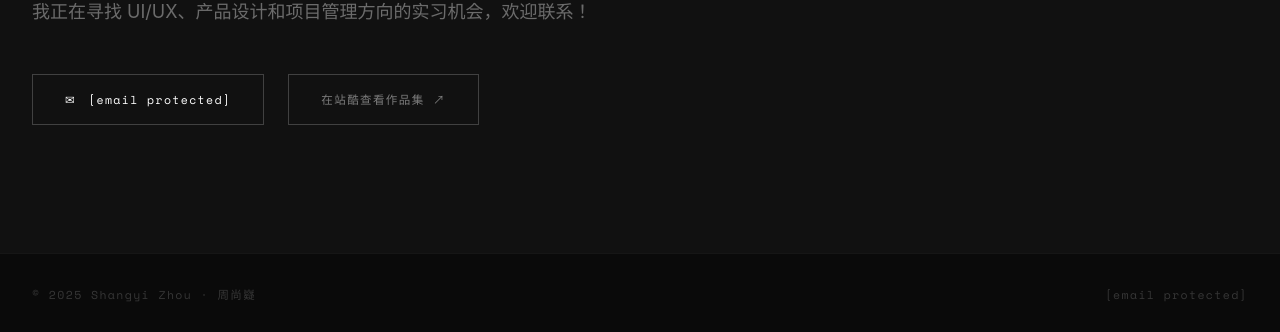
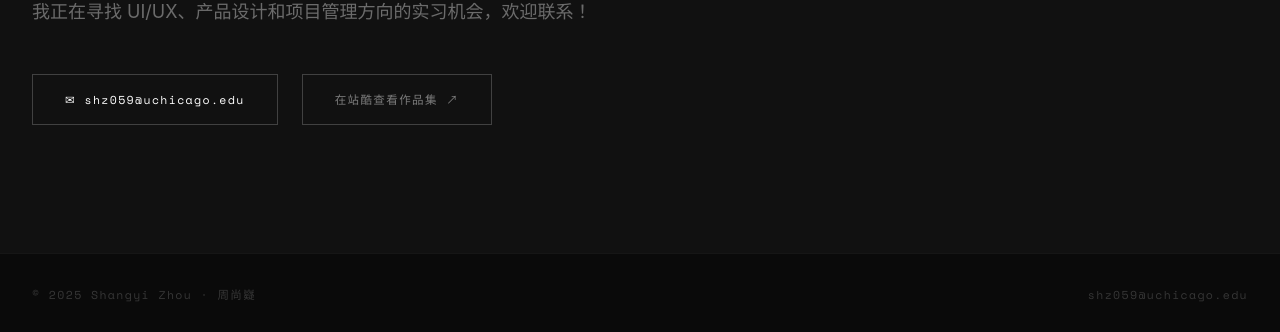
Before and after one commit to alfalfa14/Design, a SvelteKit app: page / in a window 1280 px wide. Shown: the part 5432-5764 px from the top of the page. Built offline with nearby package versions, Linux system fonts and the light colour scheme.

Commit message:
fix email obfuscation

```diff
--- a/src/routes/+page.svelte
+++ b/src/routes/+page.svelte
@@ -337,6 +337,8 @@
   function currentImages(project) {
     return lang === 'zh' ? project.imagesZh : project.imagesEn;
   }
+
+  const email = 'shz059' + '@' + 'uchicago.edu';
 </script>
 
 <div class="cursor"></div>
@@ -637,8 +639,8 @@
     <h2 class="fade-up display-font text-5xl md:text-6xl mb-8" style="color:white">{t[lang].contactTitle}</h2>
     <p class="fade-up text-lg mb-12 max-w-2xl" style="color:rgba(255,255,255,0.38)">{t[lang].contactDesc}</p>
     <div class="fade-up flex flex-col sm:flex-row gap-6">
-      <a href="/cdn-cgi/l/email-protection#9fecf7e5afaaa6dfeafcf7f6fcfef8f0b1fafbea" class="inline-flex items-center gap-3 border border-white/20 text-white px-8 py-4 mono-sm tracking-widest hover:bg-white hover:text-black transition-all">
-        ✉ <span class="__cf_email__" data-cfemail="ccbfa4b6fcf9f58cb9afa4a5afadaba3e2a9a8b9">[email&#160;protected]</span>
+      <a href="mailto:{email}" class="inline-flex items-center gap-3 border border-white/20 text-white px-8 py-4 mono-sm tracking-widest hover:bg-white hover:text-black transition-all">
+        ✉ {email}
       </a>
       <a href="https://www.zcool.com.cn/work/ZNzMyNzAyMjA=.html" target="_blank" class="inline-flex items-center gap-3 border border-white/20 px-8 py-4 mono-sm tracking-widest hover:border-white hover:text-white transition-all" style="color:rgba(255,255,255,0.45)">
         {t[lang].portfolioLink} ↗
@@ -650,7 +652,7 @@
 <footer style="background:#0a0a0a;border-top:1px solid rgba(255,255,255,0.05);padding:2rem">
   <div class="max-w-7xl mx-auto flex flex-col md:flex-row justify-between items-center gap-4">
     <p class="mono-sm" style="color:rgba(255,255,255,0.18)">© 2025 Shangyi Zhou · 周尚嶷</p>
-    <p class="mono-sm" style="color:rgba(255,255,255,0.18)"><a href="/cdn-cgi/l/email-protection" class="__cf_email__" data-cfemail="64170c1e54515d2411070c0d0705030b4a010011">[email&#160;protected]</a></p>
+    <p class="mono-sm" style="color:rgba(255,255,255,0.18)">{email}</p>
   </div>
 </footer>
 
```
